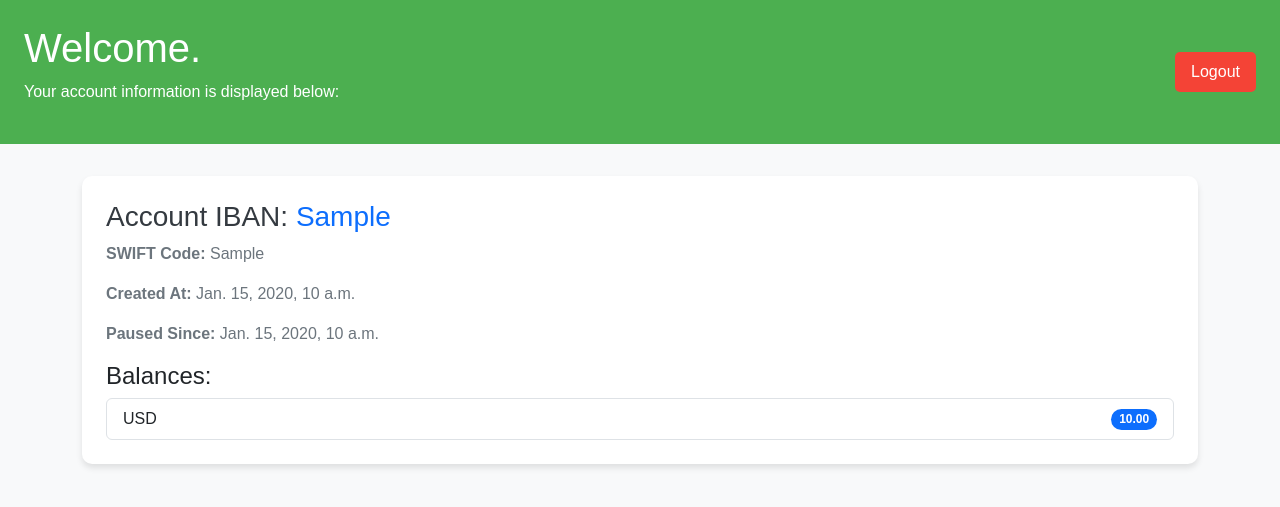
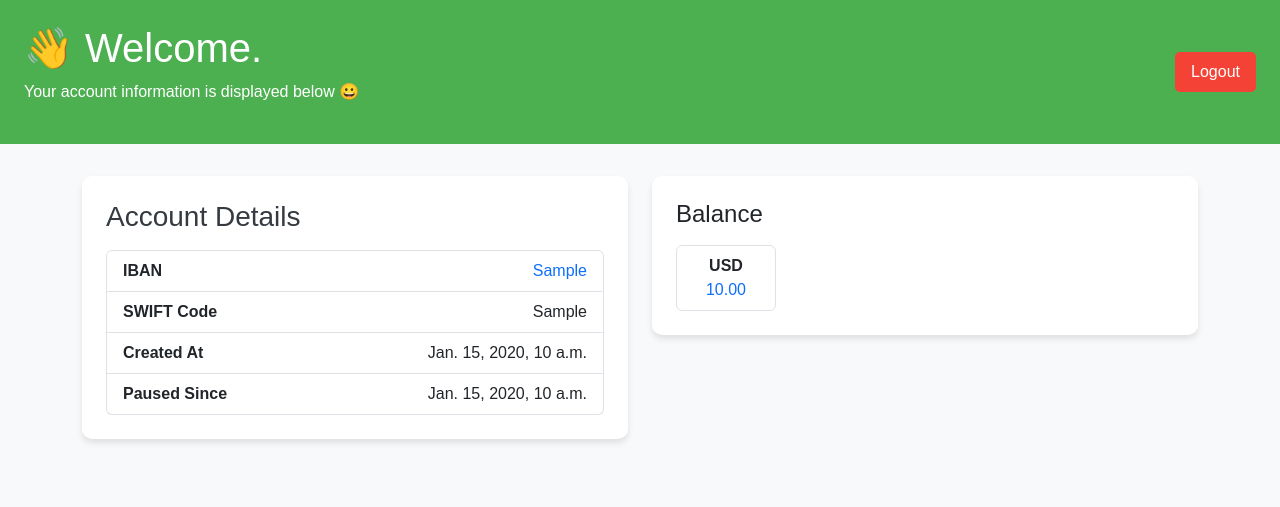
Before and after one commit to MarkosHB/Ebury-Clone-Multicurrency-Platform, a Django app: page /app/homepage in a window 1280 px wide. Shown: the top 507 px of the page. Run offline with Django 5.2, Linux system fonts and the light colour scheme; a user stored in the database is signed in; data comes from the database, SQL or seed files in the repository; tables that the repository leaves empty hold one stand-in row (values such as "Sample post").

Commit message:
style: Made the homepage info display look cleaner

```diff
--- a/project/app/templates/homepage.html
+++ b/project/app/templates/homepage.html
@@ -56,8 +56,8 @@
 <body>
     <header>
         <div>
-            <h1>Welcome.</h1>
-            <p>Your account information is displayed below:</p>
+            <h1>👋 Welcome.</h1>
+            <p>Your account information is displayed below 😀 </p>
         </div>
         <form method="post" action="{% url 'logout' %}">
             {% csrf_token %}
@@ -76,20 +76,43 @@
             </div>
         {% endif %}
         {% if account %}
-            <div class="account">
-                <h3>Account IBAN: <span class="text-primary">{{ account.iban }}</span></h3>
-                <p><strong>SWIFT Code:</strong> {{ account.swift }}</p>
-                <p><strong>Created At:</strong> {{ account.created_at }}</p>
-                <p><strong>Paused Since:</strong> {{ account.paused_since|default:"N/A" }}</p>
-                <h4 class="mt-3">Balances:</h4>
-                <ul class="list-group">
-                    {% for currency in account.account_currencies.all %}
-                        <li class="list-group-item d-flex justify-content-between align-items-center">
-                            {{ currency.currency.code }}
-                            <span class="badge bg-primary rounded-pill">{{ currency.balance }}</span>
-                        </li>
-                    {% endfor %}
-                </ul>
+            <div class="row">
+                <div class="col-md-6">
+                    <div class="account">
+                        <h3 class="mb-3">Account Details</h3>
+                        <ul class="list-group">
+                            <li class="list-group-item d-flex justify-content-between align-items-center">
+                                <strong>IBAN</strong>
+                                <span class="text-primary">{{ account.iban }}</span>
+                            </li>
+                            <li class="list-group-item d-flex justify-content-between align-items-center">
+                                <strong>SWIFT Code</strong>
+                                <span>{{ account.swift }}</span>
+                            </li>
+                            <li class="list-group-item d-flex justify-content-between align-items-center">
+                                <strong>Created At</strong>
+                                <span>{{ account.created_at }}</span>
+                            </li>
+                            <li class="list-group-item d-flex justify-content-between align-items-center">
+                                <strong>Paused Since</strong>
+                                <span>{{ account.paused_since|default:"N/A" }}</span>
+                            </li>
+                        </ul>
+                    </div>
+                </div>
+                <div class="col-md-6">
+                    <div class="account">
+                        <h4 class="mb-3">Balance</h4>
+                        <div class="d-flex flex-wrap gap-2 mt-2">
+                            {% for currency in account.account_currencies.all %}
+                                <div class="p-2 border rounded text-center" style="min-width: 100px;">
+                                    <strong>{{ currency.currency.code }}</strong>
+                                    <div class="text-primary">{{ currency.balance }}</div>
+                                </div>
+                            {% endfor %}
+                        </div>
+                    </div>
+                </div>
             </div>
         {% endif %}
     </div>
--- a/project/app/views.py
+++ b/project/app/views.py
@@ -39,4 +39,4 @@ def homepage(request):
     except Account.DoesNotExist:
         messages.error(request, "This client does not have an open account.")
 
-    return render(request, "homepage.html", {"account": account})
+    return render(request, "homepage.html", {"client": client, "account": account})
```
